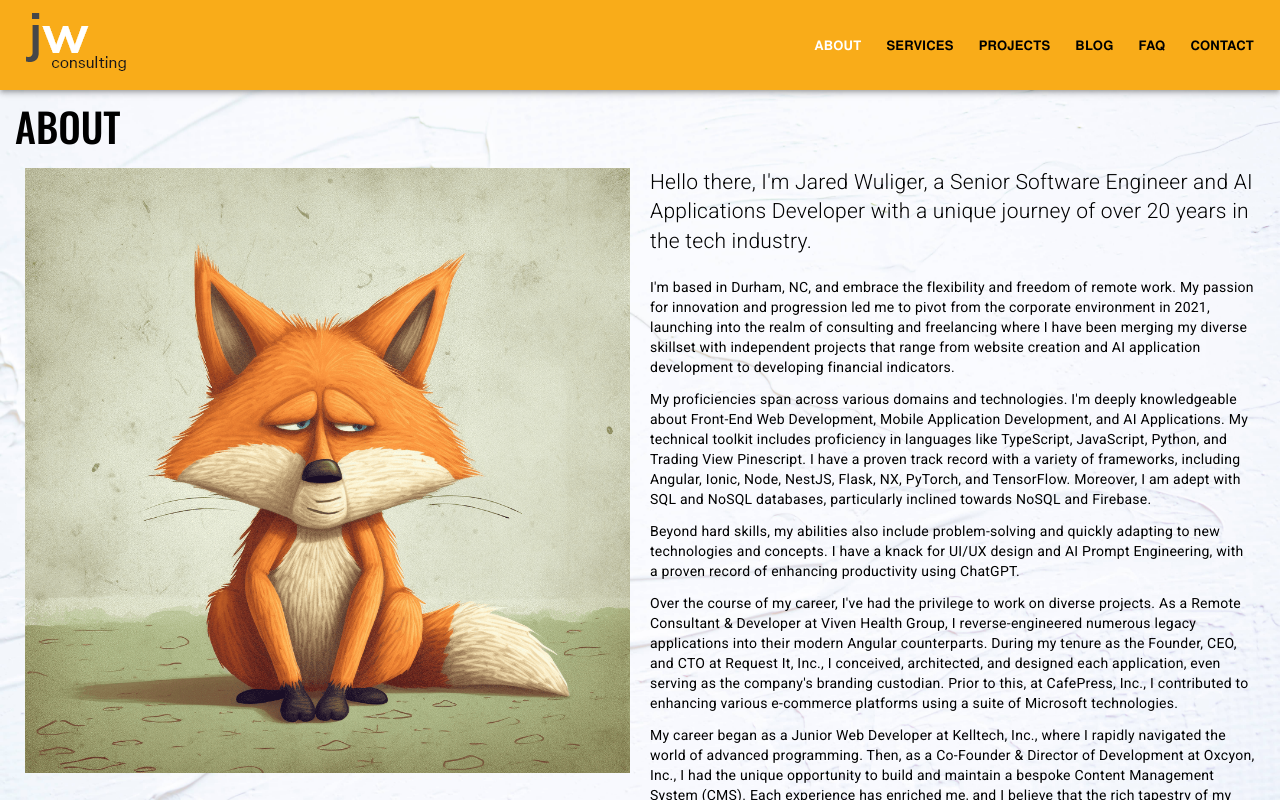
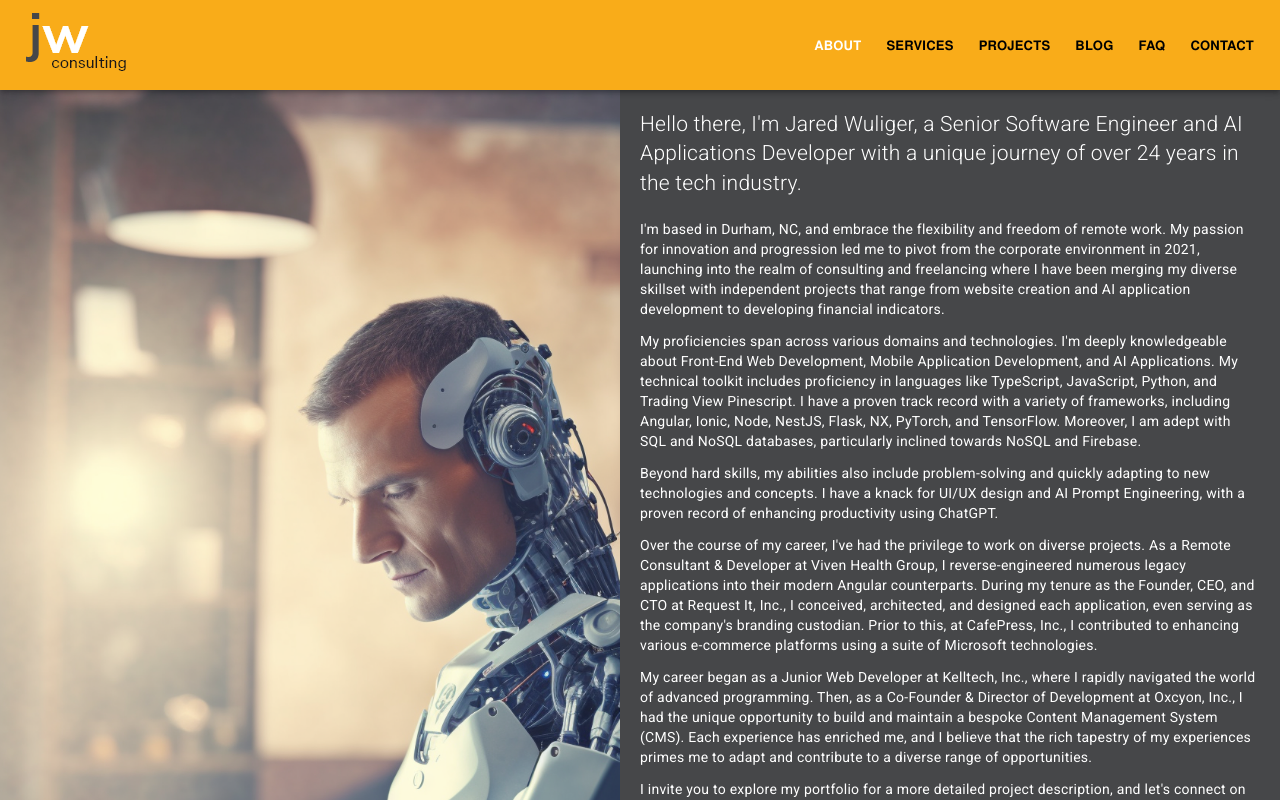
Before and after one commit to jwuliger/jaredwuliger.com, an Angular app: page /about in a window 1280 px wide. Shown: the top 800 px of the page. Built offline with nearby package versions, Linux system fonts and the light colour scheme.

Commit message:
about page design

```diff
--- a/src/app/features/about/about.component.html
+++ b/src/app/features/about/about.component.html
@@ -1,16 +1,16 @@
-<h1 class="app-page-header">ABOUT</h1>
+<!-- <h1 class="app-page-header">ABOUT</h1> -->
 <div class="flex-container">
     <div class="flex-item" style="text-align: center">
         <img
-            src="../assets/about/a.png"
+            src="../assets/about/b.png"
             alt="About Jared Wuliger"
             class="app-about-img"
         />
     </div>
-    <div class="flex-item">
+    <div class="flex-item app-about-content">
         <p class="app-about-lead">
             Hello there, I'm Jared Wuliger, a Senior Software Engineer and AI
-            Applications Developer with a unique journey of over 20 years in the
+            Applications Developer with a unique journey of over 24 years in the
             tech industry.
         </p>
 
@@ -70,5 +70,6 @@
             description, and let's connect on LinkedIn or via GitHub to discuss
             how we can bring growth and innovation to your organization.
         </p>
+        <!-- <button mat-stroked-button>MY WORK</button> -->
     </div>
 </div>
--- a/src/app/features/about/about.component.scss
+++ b/src/app/features/about/about.component.scss
@@ -2,12 +2,14 @@
     display: flex;
     flex-wrap: wrap;
     width: 100%;
+    height: 100%;
+    // border: 1px solid green;
 }
 
 .flex-item {
     flex: 1 0 100%;
-    padding: 10px;
     box-sizing: border-box;
+    // border: 1px solid red;
 }
 
 @media (min-width: 600px) {
@@ -28,3 +30,14 @@
     line-height: 1.4;
     margin: 0 0 1em 0;
 }
+
+.app-about-content {
+    background: #464749;
+    color: white;
+    padding: 20px;
+}
+
+// .mat-mdc-outlined-button.mat-unthemed {
+//     color: #f9ac19;
+//     border-color: #f9ac19;
+// }
--- a/src/app/features/about/about.module.ts
+++ b/src/app/features/about/about.module.ts
@@ -1,10 +1,11 @@
 import { AboutComponent } from './about.component';
 import { AboutRoutingModule } from './about-routing.module';
 import { CommonModule } from '@angular/common';
+import { MatButtonModule } from '@angular/material/button';
 import { NgModule } from '@angular/core';
 
 @NgModule({
     declarations: [AboutComponent],
-    imports: [CommonModule, AboutRoutingModule]
+    imports: [CommonModule, AboutRoutingModule, MatButtonModule]
 })
 export class AboutModule {}
--- a/src/app/shared/components/footer/footer.component.scss
+++ b/src/app/shared/components/footer/footer.component.scss
@@ -1,5 +1,5 @@
 .footer {
-    background-color: #3c3c3c;
+    background-color: #000000;
     color: white;
     padding: 15px;
     height: 30px;
--- a/src/app/shared/components/header/header.component.scss
+++ b/src/app/shared/components/header/header.component.scss
@@ -35,3 +35,7 @@
 .mat-menu-panel.ng-trigger {
     background-color: #f9ac19 !important;
 }
+
+.mat-toolbar {
+    position: relative;
+}
--- a/src/styles.scss
+++ b/src/styles.scss
@@ -28,6 +28,7 @@ body {
     font-family: Oswald;
     font-size: 40px;
     padding-top: 5px;
+    // position: absolute;
 }
 
 .app-container {
@@ -38,5 +39,4 @@ body {
 
 .content {
     flex: 1;
-    margin: 15px;
 }
```
Also changed, not shown: src/assets/about/b.png (added).
